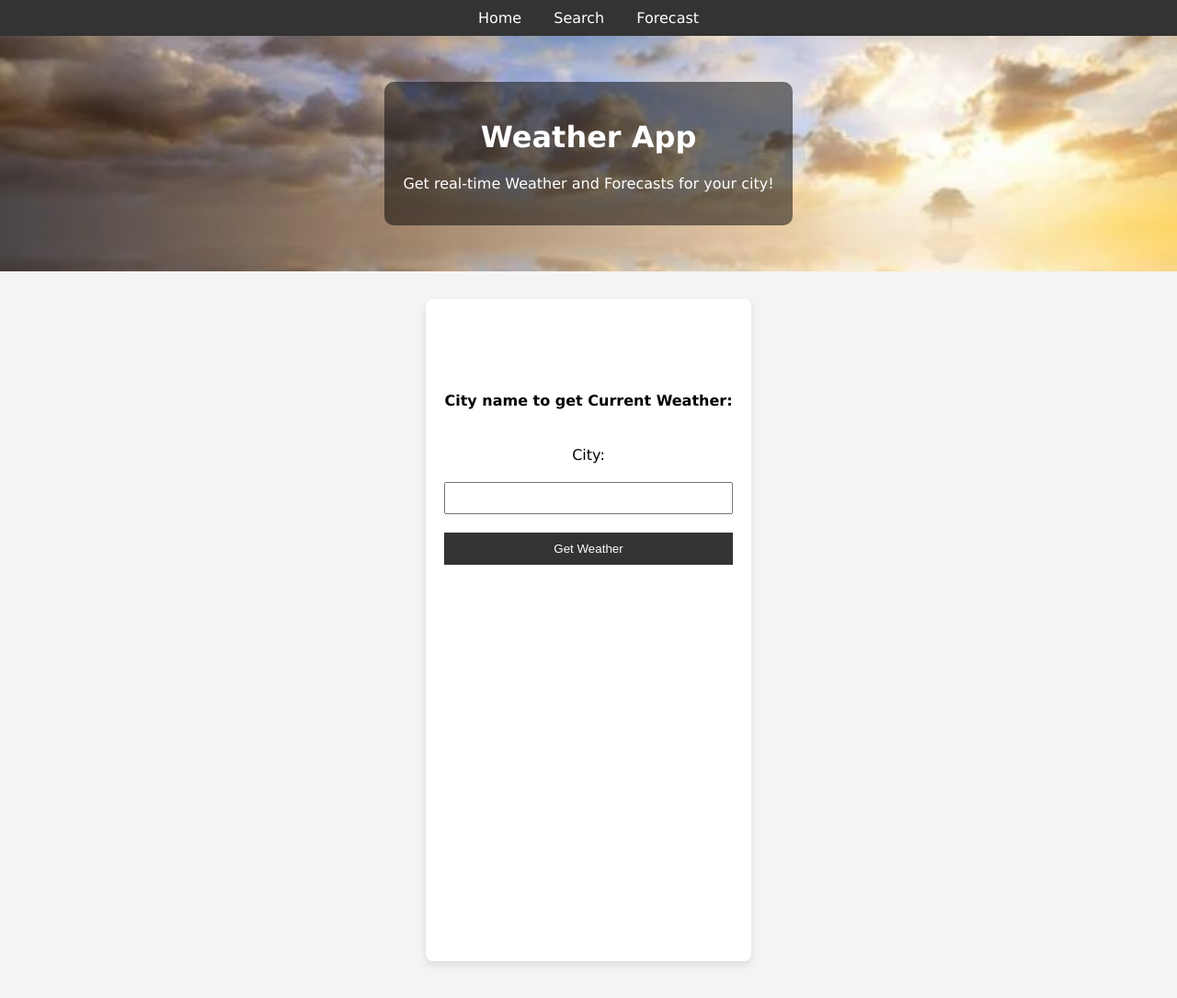
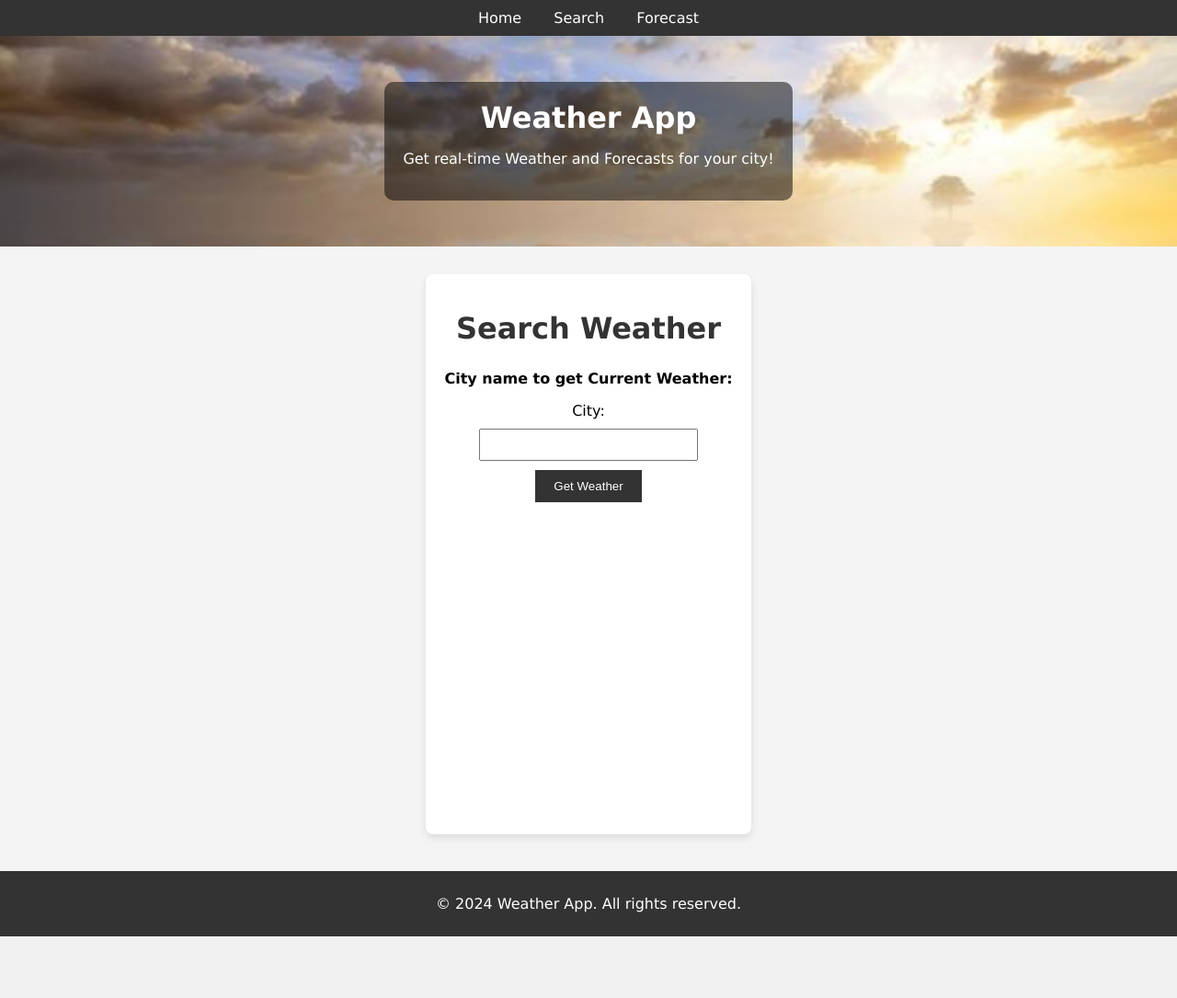
Before and after one commit to geechi653/itsc-4155-project3, a Flask app: page /search in a window 1280 px wide. Shown: the top 1085 px of the page at 92% size. After the commit the page ends 1018 px from the top, so only its background shows below. Run offline with Flask 3, Linux system fonts and the light colour scheme.

Commit message:
centered search layout

```diff
--- a/static/style.css
+++ b/static/style.css
@@ -47,18 +47,23 @@ nav ul li a:hover {
 
 h1 {
     color: #ffffff;
+    margin: 0;
+    text-align: center;
+}
+
+h2{
     text-align: center;
 }
 
 form {
-    margin: 30px 0;
     display: flex;
     flex-direction: column;
     align-items: center;
     justify-content: center;
+    width: 100%;
 }
 
-form label, form input, form button {
+form label, form input {
     width: 100%;
     max-width: 500px;
     text-align: center;
@@ -67,7 +72,6 @@ form label, form input, form button {
 
 form input {
     padding: 8px;
-    width: 100%;
     box-sizing: border-box;
 
 }
@@ -87,14 +91,17 @@ form button:hover {
 
 
 .search-container{
+    display: flex;
+    flex-direction: column;
     width: 100%;
     max-width: 1000px;
     margin: 20px auto;
-    padding: 100px;
+    padding: 50 px 50 px;
     border-radius: 8px;
     text-align: center;
     align-items: center;
     flex-direction: column;
+    justify-content: center;
 }
 
 .search-container h1{
--- a/templates/home.html
+++ b/templates/home.html
@@ -4,9 +4,9 @@
 {% block header %}Welcome to the Weather App{% endblock %}
 {% block content %}
 <h1>Welcome to the Weather App</h1>
-<p>Get current weather updates for any city.</p>
+<h2>Get current weather updates for any city</h2>
 <div class="features">
-    <h2>Features</h2>
+    <h2>Features:</h2>
     <ul>
         <li>Real-time weather updates</li>
         <li>7-day forecasts</li>
--- a/templates/search.html
+++ b/templates/search.html
@@ -4,15 +4,18 @@
 {% block header %}Search Weather{% endblock %}
 {% block content %}
 
+<div class="search-container">
     <h1>Search Weather</h1>
     <p><strong> City name to get Current Weather:</strong></p>
+
     <form method="POST">
+        <div class= "form-group">
             <label for="city">City:</label>
             <input type="text" id="city" name="city" pattern="[A-Za-z\s]+" title="Please enter a valid city name" required>
-            <button type="submit">Get Weather</button>
+        </div>
+        <button type="submit">Get Weather</button>
     </form>
 
-<div class="forecast-container">
     {% if weather %}
     <div>
         <h2>Weather in {{ city }}</h2>
@@ -23,7 +26,6 @@
         <p>Wind Speed: {{ weather['wind']['speed'] }} m/s</p>
     </div>
     {% elif forecast is none %}
-    <p class="error">City not found. Please enter a valid city name.</p>
-    {% endif %}
-</div>
+    <p>City not found. Please enter a valid city name.</p>
+{% endif %}
 {% endblock %}
```
